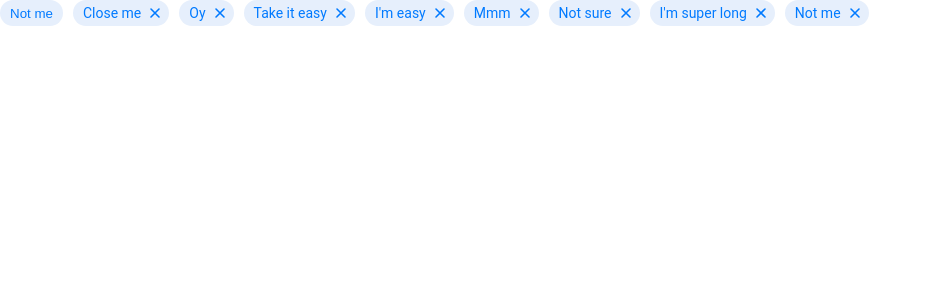
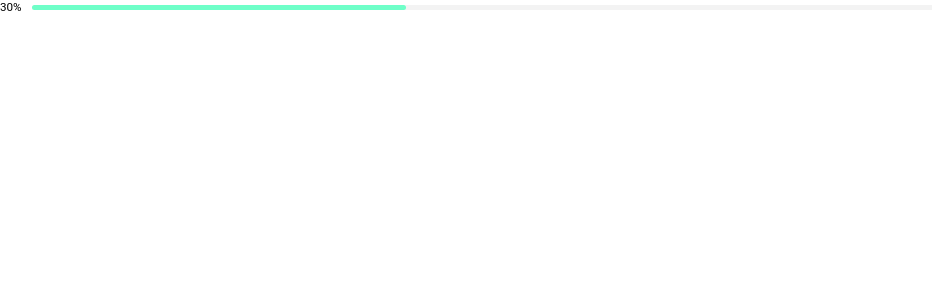
Before and after one commit to Maranaho/talentpool, a React (Vite) app: page / in a window 1280 px wide. Shown: the top 300 px of the page, without its empty margins (0-932 px from the left). Built offline with nearby package versions, Linux system fonts and the light colour scheme.

Commit message:
Progress done

```diff
--- a/src/components/Font/Font.module.scss
+++ b/src/components/Font/Font.module.scss
@@ -1,2 +1,3 @@
 .body2 { font-size: 1.2em }
 .body3 { font-size: 1.4em }
+.small { font-size: .8em }
--- a/src/components/Font/Font.tsx
+++ b/src/components/Font/Font.tsx
@@ -18,6 +18,7 @@ export const Font:FC<FontProps> = ({
     case "body2": return <p className={styles.body2}>{children}</p>
     case "body3": return <p className={styles.body3}>{children}</p>
     case "span": return <span>{children}</span>
+    case "small": return <small>{children}</small>
     default: return <p>{children}</p>
   }
 }
--- a/src/components/Font/index.ts
+++ b/src/components/Font/index.ts
@@ -1,3 +1,3 @@
 export { Font } from "./Font"
 
-export type FontVariant = "body1" | "body2" | "body3" | "span" | "h1" | "h2"
+export type FontVariant = "body1" | "body2" | "body3" | "span" | "h1" | "h2" | "small"
--- /dev/null
+++ b/src/components/Progress/Progress.module.scss
@@ -0,0 +1,19 @@
+@import "../../ds-tokens.scss";
+
+.Progress{
+  display: flex;
+  align-items: center;
+  gap: 10px;
+  > article {
+    background: $track;
+    height: 5px;
+    border-radius: 10px;
+    width: 100%;
+    > div {
+      height: 100%;
+      background: $lime;
+      border-radius: 10px;
+      transition: .4s $ease;
+    }
+  }
+}
--- /dev/null
+++ b/src/components/Progress/Progress.tsx
@@ -0,0 +1,14 @@
+import type { FC } from "react"
+import { Font } from "../Font"
+import styles from "./Progress.module.scss"
+interface ProgressProps {
+  value:number
+}
+export const Progress:FC<ProgressProps> = ({ value }) => (
+  <div className={styles.Progress}>
+    <Font variant="small">{value}%</Font>
+    <article>
+      <div style={{width:`${value}%`}}/>
+    </article>
+  </div>
+)
--- /dev/null
+++ b/src/components/Progress/index.ts
@@ -0,0 +1 @@
+export { Progress } from "./Progress"
--- a/src/ds-tokens.scss
+++ b/src/ds-tokens.scss
@@ -6,3 +6,6 @@ $marine:#007AFF;
 $lime:#6FFFC8;
 $fade:#B1B8C4;
 $black:#181D27;
+$track:#f3f3f3;
+
+$ease: cubic-bezier(0.36, 0.01, 0, 1);
--- a/src/main.tsx
+++ b/src/main.tsx
@@ -1,22 +1,12 @@
 import ReactDOM from 'react-dom/client'
 import { BrowserRouter } from 'react-router-dom'
 // import { App } from './App'
-import { Chips, ChipsGroup } from "./components/Chips"
+import { Progress} from "./components/Progress"
 import './index.scss'
 
 ReactDOM.createRoot(document.getElementById('root')!).render(
     <BrowserRouter>
       {/* <App /> */}
-      <ChipsGroup>
-        <Chips cantClose label="Not me"/>
-        <Chips label="Close me"/>
-        <Chips label="Oy"/>
-        <Chips label="Take it easy"/>
-        <Chips label="I'm easy"/>
-        <Chips label="Mmm"/>
-        <Chips label="Not sure"/>
-        <Chips label="I'm super long"/>
-        <Chips label="Not me"/>
-      </ChipsGroup>
+      <Progress value={30}/>
     </BrowserRouter>
 )
```
